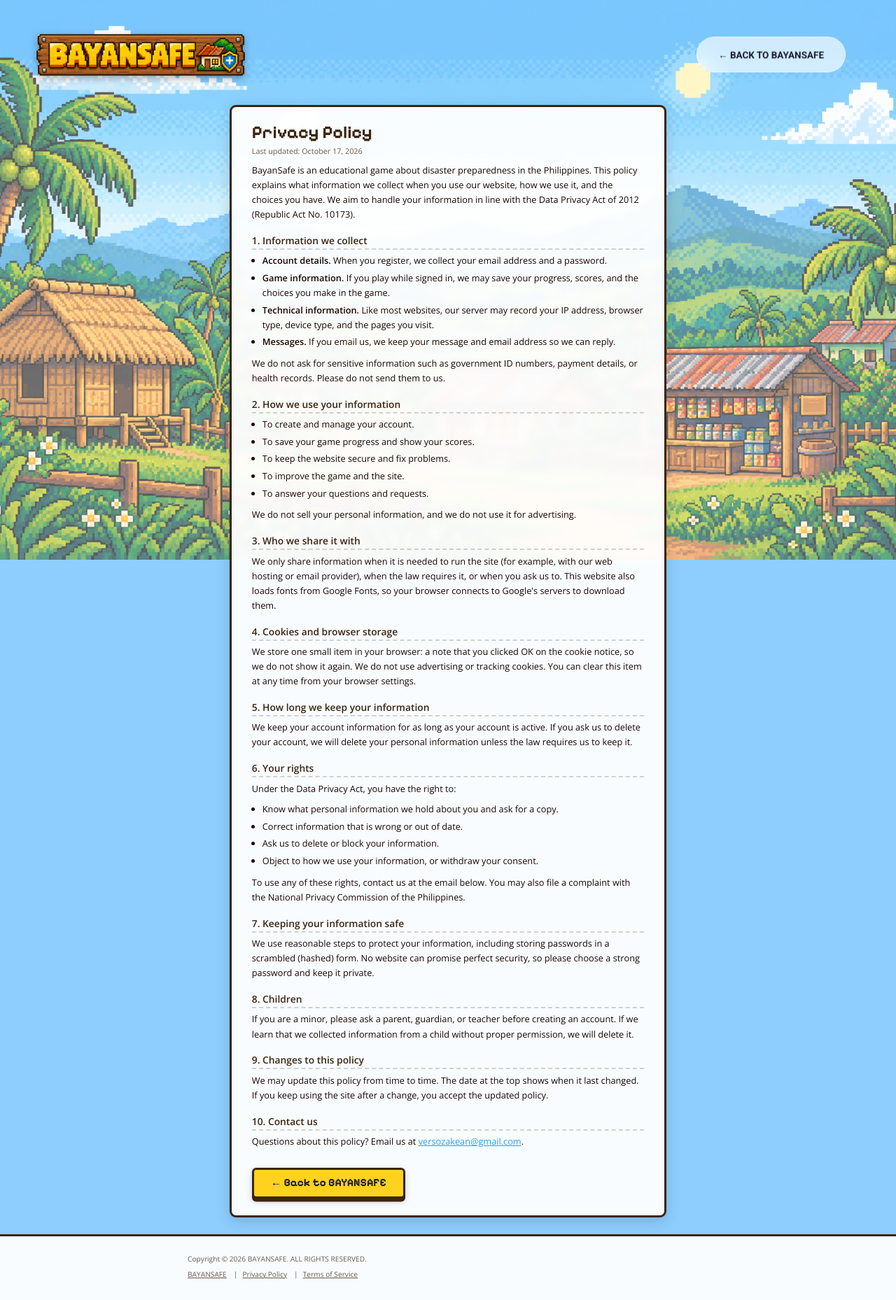
After one commit to Kean-Versoza/BAYANSAFE, a Flask app: page /privacy in a window 1280 px wide. The commit adds this page. Shown: the whole page at 70% size. Run offline with Flask 3, Linux system fonts and the light colour scheme.

Commit message:
v7 - legal terms and policy

```diff
--- a/Privacy Policy.html
+++ /dev/null
@@ -1 +0,0 @@
-<p>TEST</p>
--- a/app.py
+++ b/app.py
@@ -3,13 +3,6 @@ from flask import Flask, render_template, redirect, url_for
 from footer_config import FOOTER
 
 app = Flask(__name__)
-
-
-# Makes `footer` and `current_year` available in every template
-@app.context_processor
-def inject_footer():
-    return {'footer': FOOTER, 'current_year': datetime.now().year}
-
 
 @app.route('/')
 def home():
@@ -24,6 +17,15 @@ def about():
 def registration():
     return redirect(url_for('home') + '#registration')
 
+# Legal pages (separate pages, no loader)
+@app.route('/privacy')
+def privacy():
+    return render_template('privacy.html')
 
+@app.route('/terms')
+def terms():
+    return render_template('terms.html')
+
+# Keep this block LAST. Routes written below it are never registered.
 if __name__ == '__main__':
     app.run(debug=True)
--- a/static/style.css
+++ b/static/style.css
@@ -753,3 +753,96 @@
             text-align: center;
         }
     }
+
+        /* ---------- Privacy Policy + Terms of Service pages ---------- */
+    .nav-pill--single a {
+        min-width: 0;
+        padding: 0 1.6rem;
+    }
+
+    .legal-top {
+        display: flex;
+        align-items: flex-start;
+        flex-shrink: 0;
+        height: calc(var(--bar-pad) * 2 + var(--logo-h) - var(--about-lift));   /* same height as the About section's top */
+        padding: var(--bar-pad) 2.5rem;
+    }
+    .legal-logo img {
+        height: var(--logo-h);
+        width: auto;
+        max-width: 60vw;
+        display: block;
+        object-fit: contain;
+        filter: drop-shadow(0px 4px 6px rgba(0, 0, 0, 0.3));
+    }
+
+    .legal-panel {
+        max-width: 52rem;
+        margin-bottom: 2rem;
+        padding: 1.75rem 2.4rem 2rem;
+    }
+    .legal-panel h1 {
+        font-family: 'Pixelify Sans', sans-serif;
+        font-size: 2.1rem;
+        line-height: 1.2;
+        color: #3b2410;
+        text-shadow: 0 1px 0 #ffffff;
+        margin-bottom: 0.2rem;
+    }
+    .legal-updated {
+        font-weight: 400;
+        font-size: 0.9rem;
+        color: #6b5a4a;
+        margin-bottom: 1rem;
+    }
+    .legal-panel h2 {
+        font-family: 'Open Sans', sans-serif;
+        font-weight: 700;
+        font-size: 1.15rem;
+        color: #3b2410;
+        margin: 1.4rem 0 0.45rem;
+        padding-bottom: 0.15rem;
+        border-bottom: 2px dashed rgba(59, 36, 16, 0.2);
+    }
+    .legal-panel p,
+    .legal-panel li {
+        font-weight: 400;
+        line-height: 1.65;
+    }
+    .legal-panel p  { margin-bottom: 0.7rem; }
+    .legal-panel ul { margin: 0 0 0.8rem 1.25rem; list-style: disc; }
+    .legal-panel li { margin-bottom: 0.3rem; }
+    .legal-panel a  { color: var(--blue); }
+
+    .legal-back {
+        display: inline-block;
+        margin-top: 1.5rem;
+        background: var(--yellow);
+        color: var(--text) !important;
+        font-family: 'Pixelify Sans', sans-serif;
+        font-weight: 700;
+        font-size: 1.3rem;
+        text-decoration: none;
+        border: 3px solid #3b2410;
+        border-radius: 0.5rem;
+        padding: 0.7rem 2rem;
+        box-shadow: 0 0.375rem 0 #3b2410, 0 4px 10px rgba(0, 0, 0, 0.2);
+        transition: transform 0.05s, box-shadow 0.05s;
+    }
+    .legal-back:hover  { background: #ffe14d; }
+    .legal-back:active { transform: translateY(4px); box-shadow: 0 2px 0 #3b2410; }
+
+    .legal-footer {
+        margin-top: auto;
+        padding-bottom: 2rem;       /* no cookie bar on these pages, so no extra space needed */
+    }
+
+    @media (max-width: 700px) {
+        .legal-top {
+            height: auto;
+            justify-content: center;
+            padding: 4.8rem 1rem 0.9rem;
+        }
+        .legal-panel { padding: 1.25rem 1.2rem 1.5rem; }
+        .legal-panel h1 { font-size: 1.7rem; }
+    }
--- a/templates/Terms of Service.html
+++ /dev/null
@@ -1 +0,0 @@
-p>TEST</p>
--- a/templates/base.html
+++ b/templates/base.html
@@ -35,8 +35,8 @@
             <p>Copyright &copy; <span id="footerYear">2026</span> BAYANSAFE. ALL RIGHTS RESERVED.</p>
             <p class="footer-contact">
                 Contact: <a href="mailto:youtube.com">versozakean@gmail.com</a>
-                <span class="sep">|</span><a href="Privacy Policy.html">Privacy Policy</a>
-                <span class="sep">|</span><a href="Terms of Service.html">Terms of Service</a>
+                <span class="sep">|</span><a href="{{ url_for('privacy') }}">Privacy Policy</a>
+                <span class="sep">|</span><a href="{{ url_for('terms') }}">Terms of Service</a>
             </p>
             <p>BayanSafe is an educational game about disaster preparedness in the Philippines.</p>
             <p>Add credits, trademark notes, or school and project details here.</p>
--- /dev/null
+++ b/templates/legal.html
@@ -0,0 +1,44 @@
+<!DOCTYPE html>
+<html lang="en">
+<head>
+    <meta charset="UTF-8">
+    <meta name="viewport" content="width=device-width, initial-scale=1.0">
+    <title>{% block title %}Legal{% endblock %} | BayanSafe</title>
+    <link href="https://fonts.googleapis.com/css2?family=Pixelify+Sans:wght@500;700&family=Open+Sans:wght@400;600&family=Roboto:wght@500;700&display=swap" rel="stylesheet">
+    <link rel="stylesheet" href="{{ url_for('static', filename='style.css') }}">
+</head>
+<body>
+
+    <!-- Back to the main site (same spot as the nav on the main site) -->
+    <nav class="nav-pill nav-pill--single">
+        <a href="{{ url_for('home') }}">&larr; BACK TO BAYANSAFE</a>
+    </nav>
+
+    <div class="frame frame-inner legal-frame">
+
+        <header class="legal-top">
+            <a class="legal-logo" href="{{ url_for('home') }}" aria-label="Back to BAYANSAFE">
+                <img src="{{ url_for('static', filename='images/logo.png') }}" alt="BAYANSAFE">
+            </a>
+        </header>
+
+        <main class="panel legal-panel">
+            {% block legal %}{% endblock %}
+            <a class="legal-back" href="{{ url_for('home') }}">&larr; Back to BAYANSAFE</a>
+        </main>
+
+        <footer class="site-footer legal-footer">
+            <div class="footer-inner">
+                <p>Copyright &copy; <span id="legalYear">2026</span> BAYANSAFE. ALL RIGHTS RESERVED.</p>
+                <p class="footer-contact">
+                    <a href="{{ url_for('home') }}">BAYANSAFE</a>
+                    <span class="sep">|</span><a href="{{ url_for('privacy') }}">Privacy Policy</a>
+                    <span class="sep">|</span><a href="{{ url_for('terms') }}">Terms of Service</a>
+                </p>
+            </div>
+        </footer>
+    </div>
+
+    <script>document.getElementById('legalYear').textContent = new Date().getFullYear();</script>
+</body>
+</html>
--- /dev/null
+++ b/templates/privacy.html
@@ -0,0 +1,59 @@
+{% extends "legal.html" %}
+{% block title %}Privacy Policy{% endblock %}
+
+{% block legal %}
+<h1>Privacy Policy</h1>
+<p class="legal-updated">Last updated: October 17, 2026</p>
+
+<p>BayanSafe is an educational game about disaster preparedness in the Philippines. This policy explains what information we collect when you use our website, how we use it, and the choices you have. We aim to handle your information in line with the Data Privacy Act of 2012 (Republic Act No. 10173).</p>
+
+<h2>1. Information we collect</h2>
+<ul>
+    <li><strong>Account details.</strong> When you register, we collect your email address and a password.</li>
+    <li><strong>Game information.</strong> If you play while signed in, we may save your progress, scores, and the choices you make in the game.</li>
+    <li><strong>Technical information.</strong> Like most websites, our server may record your IP address, browser type, device type, and the pages you visit.</li>
+    <li><strong>Messages.</strong> If you email us, we keep your message and email address so we can reply.</li>
+</ul>
+<p>We do not ask for sensitive information such as government ID numbers, payment details, or health records. Please do not send them to us.</p>
+
+<h2>2. How we use your information</h2>
+<ul>
+    <li>To create and manage your account.</li>
+    <li>To save your game progress and show your scores.</li>
+    <li>To keep the website secure and fix problems.</li>
+    <li>To improve the game and the site.</li>
+    <li>To answer your questions and requests.</li>
+</ul>
+<p>We do not sell your personal information, and we do not use it for advertising.</p>
+
+<h2>3. Who we share it with</h2>
+<p>We only share information when it is needed to run the site (for example, with our web hosting or email provider), when the law requires it, or when you ask us to. This website also loads fonts from Google Fonts, so your browser connects to Google's servers to download them.</p>
+
+<h2>4. Cookies and browser storage</h2>
+<p>We store one small item in your browser: a note that you clicked OK on the cookie notice, so we do not show it again. We do not use advertising or tracking cookies. You can clear this item at any time from your browser settings.</p>
+
+<h2>5. How long we keep your information</h2>
+<p>We keep your account information for as long as your account is active. If you ask us to delete your account, we will delete your personal information unless the law requires us to keep it.</p>
+
+<h2>6. Your rights</h2>
+<p>Under the Data Privacy Act, you have the right to:</p>
+<ul>
+    <li>Know what personal information we hold about you and ask for a copy.</li>
+    <li>Correct information that is wrong or out of date.</li>
+    <li>Ask us to delete or block your information.</li>
+    <li>Object to how we use your information, or withdraw your consent.</li>
+</ul>
+<p>To use any of these rights, contact us at the email below. You may also file a complaint with the National Privacy Commission of the Philippines.</p>
+
+<h2>7. Keeping your information safe</h2>
+<p>We use reasonable steps to protect your information, including storing passwords in a scrambled (hashed) form. No website can promise perfect security, so please choose a strong password and keep it private.</p>
+
+<h2>8. Children</h2>
+<p>If you are a minor, please ask a parent, guardian, or teacher before creating an account. If we learn that we collected information from a child without proper permission, we will delete it.</p>
+
+<h2>9. Changes to this policy</h2>
+<p>We may update this policy from time to time. The date at the top shows when it last changed. If you keep using the site after a change, you accept the updated policy.</p>
+
+<h2>10. Contact us</h2>
+<p>Questions about this policy? Email us at <a href="mailto:yourteam@example.com">versozakean@gmail.com</a>.</p>
+{% endblock %}
```
Also changed, not shown: templates/terms.html (added, +52 -0 lines).
